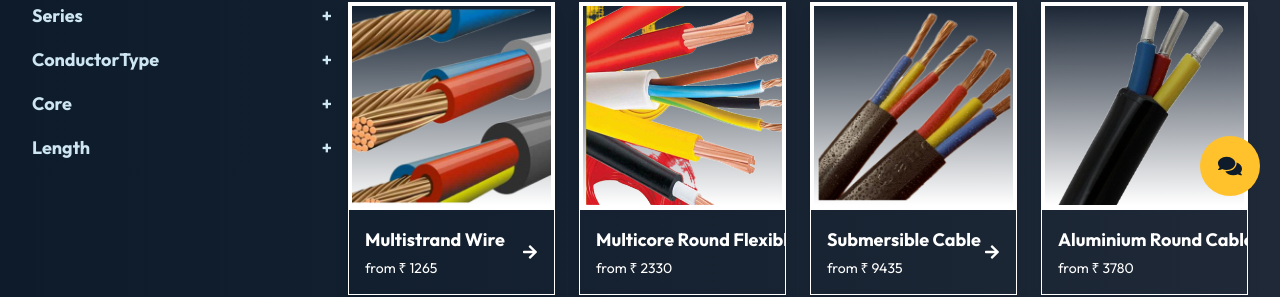
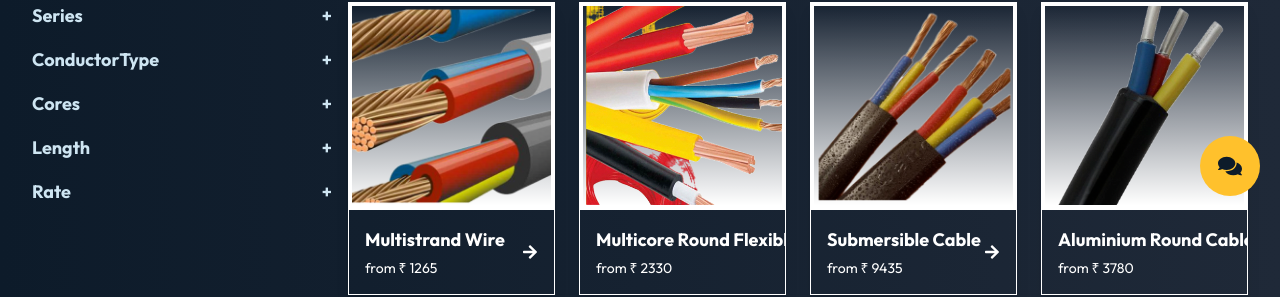
Before and after one commit to heretic1321/orflax-redesign, a React (Vite) app in the folder frontend/: page /products in a window 1280 px wide. Shown: the part 334-631 px from the top of the page. Built offline with nearby package versions, Linux system fonts and the light colour scheme.

Commit message:
Fix : Filters page

```diff
--- a/frontend/src/pages/Products/ProductsPage.tsx
+++ b/frontend/src/pages/Products/ProductsPage.tsx
@@ -3,32 +3,38 @@ import { Link, useNavigate } from 'react-router-dom';
 import { motion } from 'framer-motion';
 import { FaArrowRight } from 'react-icons/fa';
 import Header from '../../components/layout/Header/Header';
-import productsData from './productsData'; // Updated import
+import productsData from './productsData';
 import { CableProduct } from './../../types/product';
 
 // Define the type for filterOptions keys
-type FilterOptionKeys = 'series' | 'conductorType' | 'core' | 'length';
+type FilterOptionKeys = 'series' | 'conductorType' | 'cores' | 'length' | 'rate';
 
 // Ensure filterOptions is typed correctly
-const filterOptions: Record<FilterOptionKeys, { id: number; name: string, value: string }[]> = {
+const filterOptions: Record<FilterOptionKeys, { id: number; name: string; value: string }[]> = {
   series: [
     { id: 1, name: 'Evo', value: 'Evo' },
     { id: 2, name: 'Nexa', value: 'Nexa' },
   ],
   conductorType: [
-    { id: 1, name: 'Single Conductor', value: 'Single' },
-    { id: 2, name: 'Multiple Conductor', value: 'Multiple' },
+    { id: 3, name: 'Single Conductor', value: 'Single' },
+    { id: 4, name: 'Multiple Conductor', value: 'Multiple' },
   ],
-  core: [
-    { id: 1, name: '2 cores', value: '2' },
-    { id: 2, name: '3 cores', value: '3' },
-    { id: 3, name: '4 cores', value: '4' },
+  cores: [
+    { id: 5, name: '2 cores', value: '2' },
+    { id: 6, name: '3 cores', value: '3' },
+    { id: 7, name: '4 cores', value: '4' },
   ],
   length: [
-    { id: 1, name: '45 meters', value: '45' },
-    { id: 2, name: '90 meters', value: '90' },
-    { id: 3, name: '100 meters', value: '100' },
-    { id: 4, name: '250 meters', value: '250' },
+    { id: 8, name: '45 meters', value: '45' },
+    { id: 9, name: '90 meters', value: '90' },
+    { id: 10, name: '100 meters', value: '100' },
+    { id: 11, name: '250 meters', value: '250' },
+  ],
+  rate: [
+    { id: 12, name: 'Below ₹1000', value: '0-1000' },
+    { id: 13, name: '₹1000 - ₹5000', value: '1000-5000' },
+    { id: 14, name: '₹5000 - ₹10000', value: '5000-10000' },
+    { id: 15, name: 'Above ₹10000', value: '10000-' },
   ],
 };
 
@@ -69,17 +75,36 @@ const ProductsPage = () => {
           .filter((option) => selectedOptions.includes(option.id))
           .map((option) => option.value);
 
-        if (filterName === 'series' && !filterOptionValues.includes(product.series[0])) {
+        if (filterName === 'series' && !product.series.some(series => filterOptionValues.includes(series))) {
           return false;
         }
-        if (filterName === 'conductorType' && !filterOptionValues.includes(product.options.conductorType?.toString()!)) {
+        if (filterName === 'conductorType' && !product.options.conductorType?.some(ct => filterOptionValues.includes(ct))) {
           return false;
         }
-        if (filterName === 'core' && !filterOptionValues.includes(product.options.cores?.toString()!)) {
+        if (filterName === 'cores' && !product.options.cores?.some(core => filterOptionValues.includes(core.toString()))) {
           return false;
         }
-        if (filterName === 'length' && !filterOptionValues.includes(product.options.length?.toString() ?? '')) {
+        if (filterName === 'length' && !product.options.length?.some(length => filterOptionValues.includes(length.toString()))) {
           return false;
+        }
+        if (filterName === 'rate') {
+          // Convert filterOptionValues to ranges
+          const ranges = filterOptionValues.map(value => {
+            const [minStr, maxStr] = value.split('-');
+            const min = parseFloat(minStr);
+            const max = maxStr === '' ? Infinity : parseFloat(maxStr);
+            return { min, max };
+          });
+
+          // Check if any rate in product.data falls within the selected ranges
+          const matchesRate = product.data.some(dataItem => {
+            const rate = dataItem.rate ?? -1; // Provide a default value
+            return rate !== -1 && ranges.some(range => rate >= range.min && rate <= range.max);
+          });
+
+          if (!matchesRate) {
+            return false;
+          }
         }
       }
     }
--- a/frontend/src/pages/Products/SingleProductPage.tsx
+++ b/frontend/src/pages/Products/SingleProductPage.tsx
@@ -26,26 +26,20 @@ const ProductPage: React.FC<ProductPageProps> = ({ product }) => {
   }
 
   // Define the order of options
-  const optionOrder: (keyof CableOptions)[] = ['length', 'normalAreaOfConductor', 'cores', 'conductorType', 'size'];
+  const optionOrder: (keyof CableOptions)[] = ['length', 'cores', 'normalAreaOfConductor', 'conductorType', 'size'];
 
 
-  // Initialize selectedOptions with the options from the first data item
+  // Initialize selectedOptions with the first valid combination from data
 const initialSelectedOptions: SelectedOptions = {};
 if (product.data && product.data.length > 0) {
   const firstDataItem = product.data[0];
-    optionOrder.forEach((optionType) => {
-      if (firstDataItem[optionType] !== undefined) {
-        initialSelectedOptions[optionType] = firstDataItem[optionType];
-      } else {
-        initialSelectedOptions[optionType] = null;
+  Object.keys(firstDataItem).forEach((key) => {
+    if (optionOrder.includes(key as keyof CableOptions)) {
+      initialSelectedOptions[key] = firstDataItem[key];
     }
   });
-  } else {
-    // Handle case where there's no data
-    optionOrder.forEach((optionType) => {
-      initialSelectedOptions[optionType] = null;
-    });
 }
+
 
 
   const [selectedOptions, setSelectedOptions] = useState<SelectedOptions>(initialSelectedOptions);
@@ -53,14 +47,10 @@ const ProductPage: React.FC<ProductPageProps> = ({ product }) => {
     optionType: keyof CableOptions,
     currentSelections: SelectedOptions
   ): (number | string)[] => {
-    // Only consider options prior to the current one in optionOrder
-    const index = optionOrder.indexOf(optionType);
-    const selectedOptionTypes = optionOrder.slice(0, index).filter(
-      (key) => currentSelections[key] !== undefined && currentSelections[key] !== null
-    );
-
     const matchingItems = product.data.filter((item) =>
-      selectedOptionTypes.every((optionKey) => item[optionKey] === currentSelections[optionKey])
+      Object.keys(currentSelections).every((key) =>
+        key === optionType || currentSelections[key] === null || item[key] === currentSelections[key]
+      )
     );
 
     const availableOptions = matchingItems
@@ -71,6 +61,7 @@ const ProductPage: React.FC<ProductPageProps> = ({ product }) => {
 
     return availableOptions;
   };
+
 
 
   // Calculate available options for each option type
--- a/frontend/src/pages/Products/productsData.ts
+++ b/frontend/src/pages/Products/productsData.ts
@@ -40,15 +40,15 @@ const productsData: { [key: string]: CableProduct } = {
             cores: [2, 3, 4]
         },
         data: [
-            { series: "Evo", length: 90, normalAreaOfConductor: 0.75, core: 2, dimension: "23/60", rate: 2330, package: 8 },
-            { series: "Evo", length: 90, normalAreaOfConductor: 0.75, core: 3, dimension: "23/60", rate: 3400, package: 8 },
-            { series: "Evo", length: 90, normalAreaOfConductor: 1.5, core: 2, dimension: "36/0.3", rate: 5850, package: 5 },
-            { series: "Evo", length: 90, normalAreaOfConductor: 1.5, core: 3, dimension: "36/0.3", rate: 8660, package: 4 },
-            { series: "Evo", length: 90, normalAreaOfConductor: 1.5, core: 4, dimension: "36/0.3", rate: 10980, package: 4 },
-            { series: "Evo", length: 90, normalAreaOfConductor: 2.5, core: 2, dimension: "56/0.3", rate: 9190, package: 4 },
-            { series: "Evo", length: 90, normalAreaOfConductor: 2.5, core: 3, dimension: "56/0.3", rate: 13580, package: 4 },
-            { series: "Evo", length: 90, normalAreaOfConductor: 2.5, core: 4, dimension: "56/0.3", rate: 18150, package: 4 },
-            { series: "Evo", length: 90, normalAreaOfConductor: 4.0, core: 2, dimension: "56/0.3", rate: 14400, package: 4 }
+            { series: "Evo", length: 90, normalAreaOfConductor: 0.75, cores: 2, dimension: "23/60", rate: 2330, package: 8 },
+            { series: "Evo", length: 90, normalAreaOfConductor: 0.75, cores: 3, dimension: "23/60", rate: 3400, package: 8 },
+            { series: "Evo", length: 90, normalAreaOfConductor: 1.5, cores: 2, dimension: "36/0.3", rate: 5850, package: 5 },
+            { series: "Evo", length: 90, normalAreaOfConductor: 1.5, cores: 3, dimension: "36/0.3", rate: 8660, package: 4 },
+            { series: "Evo", length: 90, normalAreaOfConductor: 1.5, cores: 4, dimension: "36/0.3", rate: 10980, package: 4 },
+            { series: "Evo", length: 90, normalAreaOfConductor: 2.5, cores: 2, dimension: "56/0.3", rate: 9190, package: 4 },
+            { series: "Evo", length: 90, normalAreaOfConductor: 2.5, cores: 3, dimension: "56/0.3", rate: 13580, package: 4 },
+            { series: "Evo", length: 90, normalAreaOfConductor: 2.5, cores: 4, dimension: "56/0.3", rate: 18150, package: 4 },
+            { series: "Evo", length: 90, normalAreaOfConductor: 4.0, cores: 2, dimension: "56/0.3", rate: 14400, package: 4 }
         ]
     },
     // Submersible Cables
@@ -85,25 +85,25 @@ const productsData: { [key: string]: CableProduct } = {
         },
         data: [
             // Single Conductor Options
-            { series: "Evo", length: 100, normalAreaOfConductor: 6.0, core: 2, dimension: "1/2.76", conductorType: "Single", rate: 3780, package: 4 },
-            { series: "Evo", length: 100, normalAreaOfConductor: 10.0, core: 2, dimension: "1/3.57", conductorType: "Single", rate: 6075, package: 4 },
+            { series: "Evo", length: 100, normalAreaOfConductor: 6.0, cores: 2, dimension: "1/2.76", conductorType: "Single", rate: 3780, package: 4 },
+            { series: "Evo", length: 100, normalAreaOfConductor: 10.0, cores: 2, dimension: "1/3.57", conductorType: "Single", rate: 6075, package: 4 },
 
             // Multiple Conductor Options
-            { series: "Evo", length: 100, normalAreaOfConductor: 2.5, core: 2, dimension: "7/0.67", conductorType: "Multiple", rate: 2075, package: 4 },
-            { series: "Evo", length: 100, normalAreaOfConductor: 4.0, core: 2, dimension: "7/0.82", conductorType: "Multiple", rate: 2660, package: 4 },
-            { series: "Evo", length: 100, normalAreaOfConductor: 6.0, core: 2, dimension: "7/1.45", conductorType: "Multiple", rate: 4800, package: 4 },
-            { series: "Evo", length: 100, normalAreaOfConductor: 10.0, core: 2, dimension: "7/1.35", conductorType: "Multiple", rate: 6345, package: 4 },
-            { series: "Evo", length: 100, normalAreaOfConductor: 16.0, core: 2, dimension: "7/1.70", conductorType: "Multiple", rate: 10310, package: 2 },
-            { series: "Evo", length: 100, normalAreaOfConductor: 2.5, core: 3, dimension: "7/0.67", conductorType: "Multiple", rate: 2735, package: 4 },
-            { series: "Evo", length: 100, normalAreaOfConductor: 4.0, core: 3, dimension: "7/0.82", conductorType: "Multiple", rate: 3975, package: 4 },
-            { series: "Evo", length: 100, normalAreaOfConductor: 6.0, core: 3, dimension: "7/1.45", conductorType: "Multiple", rate: 6450, package: 4 },
-            { series: "Evo", length: 100, normalAreaOfConductor: 10.0, core: 3, dimension: "7/1.35", conductorType: "Multiple", rate: 9045, package: 4 },
-            { series: "Evo", length: 100, normalAreaOfConductor: 16.0, core: 3, dimension: "7/1.70", conductorType: "Multiple", rate: 13778, package: 2 },
-            { series: "Evo", length: 100, normalAreaOfConductor: 2.5, core: 4, dimension: "7/0.67", conductorType: "Multiple", rate: 3575, package: 4 },
-            { series: "Evo", length: 100, normalAreaOfConductor: 4.0, core: 4, dimension: "7/0.82", conductorType: "Multiple", rate: 4655, package: 4 },
-            { series: "Evo", length: 100, normalAreaOfConductor: 6.0, core: 4, dimension: "7/1.45", conductorType: "Multiple", rate: 7925, package: 4 },
-            { series: "Evo", length: 100, normalAreaOfConductor: 10.0, core: 4, dimension: "7/1.35", conductorType: "Multiple", rate: 11655, package: 2 },
-            { series: "Evo", length: 100, normalAreaOfConductor: 16.0, core: 4, dimension: "7/1.70", conductorType: "Multiple", rate: 17630, package: 2 }
+            { series: "Evo", length: 100, normalAreaOfConductor: 2.5, cores: 2, dimension: "7/0.67", conductorType: "Multiple", rate: 2075, package: 4 },
+            { series: "Evo", length: 100, normalAreaOfConductor: 4.0, cores: 2, dimension: "7/0.82", conductorType: "Multiple", rate: 2660, package: 4 },
+            { series: "Evo", length: 100, normalAreaOfConductor: 6.0, cores: 2, dimension: "7/1.45", conductorType: "Multiple", rate: 4800, package: 4 },
+            { series: "Evo", length: 100, normalAreaOfConductor: 10.0, cores: 2, dimension: "7/1.35", conductorType: "Multiple", rate: 6345, package: 4 },
+            { series: "Evo", length: 100, normalAreaOfConductor: 16.0, cores: 2, dimension: "7/1.70", conductorType: "Multiple", rate: 10310, package: 2 },
+            { series: "Evo", length: 100, normalAreaOfConductor: 2.5, cores: 3, dimension: "7/0.67", conductorType: "Multiple", rate: 2735, package: 4 },
+            { series: "Evo", length: 100, normalAreaOfConductor: 4.0, cores: 3, dimension: "7/0.82", conductorType: "Multiple", rate: 3975, package: 4 },
+            { series: "Evo", length: 100, normalAreaOfConductor: 6.0, cores: 3, dimension: "7/1.45", conductorType: "Multiple", rate: 6450, package: 4 },
+            { series: "Evo", length: 100, normalAreaOfConductor: 10.0, cores: 3, dimension: "7/1.35", conductorType: "Multiple", rate: 9045, package: 4 },
+            { series: "Evo", length: 100, normalAreaOfConductor: 16.0, cores: 3, dimension: "7/1.70", conductorType: "Multiple", rate: 13778, package: 2 },
+            { series: "Evo", length: 100, normalAreaOfConductor: 2.5, cores: 4, dimension: "7/0.67", conductorType: "Multiple", rate: 3575, package: 4 },
+            { series: "Evo", length: 100, normalAreaOfConductor: 4.0, cores: 4, dimension: "7/0.82", conductorType: "Multiple", rate: 4655, package: 4 },
+            { series: "Evo", length: 100, normalAreaOfConductor: 6.0, cores: 4, dimension: "7/1.45", conductorType: "Multiple", rate: 7925, package: 4 },
+            { series: "Evo", length: 100, normalAreaOfConductor: 10.0, cores: 4, dimension: "7/1.35", conductorType: "Multiple", rate: 11655, package: 2 },
+            { series: "Evo", length: 100, normalAreaOfConductor: 16.0, cores: 4, dimension: "7/1.70", conductorType: "Multiple", rate: 17630, package: 2 }
         ]
     },
     aluminiumSolidConductorCable : {
@@ -161,7 +161,7 @@ const productsData: { [key: string]: CableProduct } = {
         series: ["Evo"],
         options: {
             length: [45, 90], // Available lengths
-            normalAreaOfConductor: ["23/52", "40/52", "16/02", "24/02", "32/02", "22/02"], // Conductor areas and dimensions
+            normalAreaOfConductor: ["23/60", "40/60", "16/0.2", "24/0.2", "32/0.2", "22/0.2"], // Conductor areas and dimensions
         },
         data: [
             { series: "Evo", length: 45, normalAreaOfConductor: "23/60", dimension: "23/60", rate: 960, package: 30 },
@@ -185,7 +185,7 @@ const productsData: { [key: string]: CableProduct } = {
         description: "PVC insulated flexible copper wire for various electrical and industrial applications. Available in different conductor sizes with options for 45 or 90 meters.",
         series: ["Evo"],
         options: {
-            length: [45, 90], // Available lengths
+            length: [45,90 ], // Available lengths
             normalAreaOfConductor: ["14/76", "18/76", "23/76", "30/76", "40/76", "50/76", "60/76"] // Conductor areas
         },
         data: [
@@ -195,7 +195,14 @@ const productsData: { [key: string]: CableProduct } = {
             { series: "Evo", length: 45, normalAreaOfConductor: "30/76", rate: 670, package: 24 },
             { series: "Evo", length: 45, normalAreaOfConductor: "40/76", rate: 870, package: 20 },
             { series: "Evo", length: 45, normalAreaOfConductor: "50/76", rate: 1070, package: 20 },
-            { series: "Evo", length: 45, normalAreaOfConductor: "60/76", rate: 1260, package: 16 }
+            { series: "Evo", length: 45, normalAreaOfConductor: "60/76", rate: 1260, package: 16 },
+            { series: "Evo", length: 90, normalAreaOfConductor: "14/76", rate: 680, package: 24 },
+            { series: "Evo", length: 90, normalAreaOfConductor: "18/76", rate: 850, package: 24 },
+            { series: "Evo", length: 90, normalAreaOfConductor: "23/76", rate: 1050, package: 20 },
+            { series: "Evo", length: 90, normalAreaOfConductor: "30/76", rate: 1335, package: 20 },
+            { series: "Evo", length: 90, normalAreaOfConductor: "40/76", rate: 1735, package: 16 },
+            { series: "Evo", length: 90, normalAreaOfConductor: "50/76", rate: 2130, package: 12 },
+            { series: "Evo", length: 90, normalAreaOfConductor: "60/76", rate: 2500, package: 10 }
          ]
     },
     nexaMultistrandWires : {
@@ -206,7 +213,7 @@ const productsData: { [key: string]: CableProduct } = {
         series: ["Nexa"],
         options: {
             length: [90], // Available length (90 meters)
-            normalAreaOfConductor: [0.75, 1.00, 1.50, 2.50, 4.00, 6.00, 10.00] // Conductor areas
+            normalAreaOfConductor: ["0.75", "1.00", "1.50", "2.50", "4.00", "6.00", "10.00"] // Conductor areas
         },
         data: [
             { series: "Nexa", length: 90, normalAreaOfConductor: "0.75", dimension: "24/0.2", rate: 1640, package: 24 },
@@ -225,8 +232,8 @@ const productsData: { [key: string]: CableProduct } = {
         description: "PVC Insulated and Sheathed 3 Core Flat Copper Conductor Industrial Cables for submersible applications, compliant with IS:694 standards.",
         series: ["Nexa"],
         options: {
-            length: [100, 250, 500], // Available lengths in meters
-            normalAreaOfConductor: [1.50, 2.50, 4.00, 6.00, 10.00] // Conductor areas
+            length: [100], // Available lengths in meters
+            normalAreaOfConductor: ["1.50", "2.50", "4.00", "6.00", "10.00"] // Conductor areas
         },
         data: [
             { series: "Nexa", length: 100, normalAreaOfConductor: "1.50", dimension: "22/0.3", currentCapacity: 16, rate: 10950, package: "Standard" },
```
Lines whose indentation alone changed are shown as unchanged.
